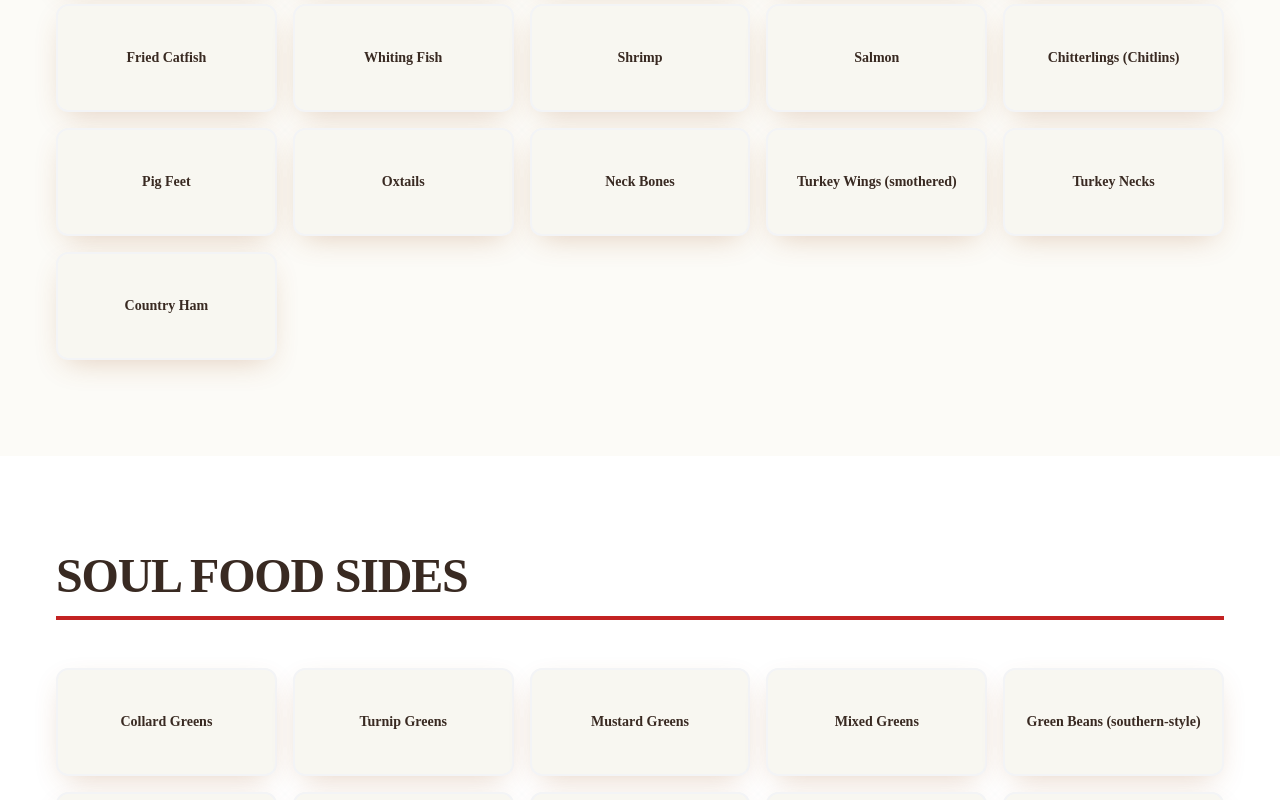
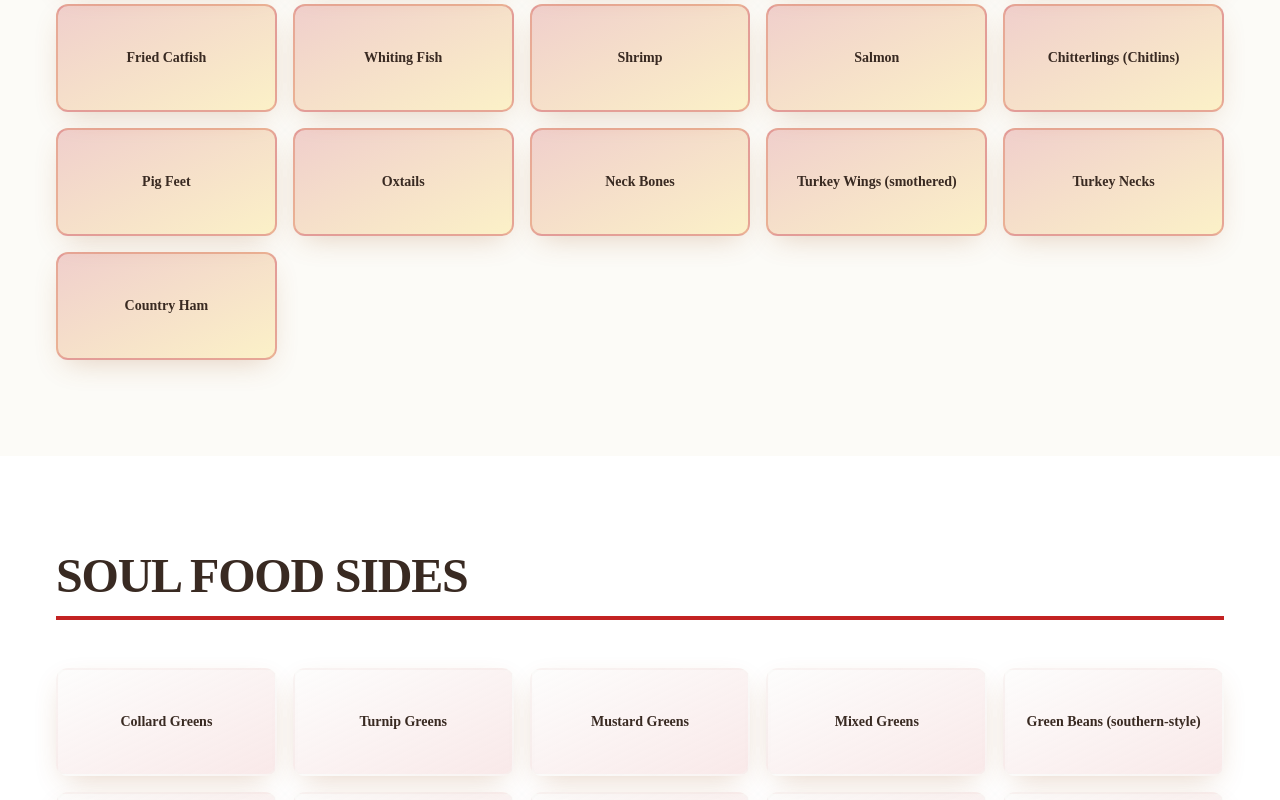
Before and after one commit to pythondev56/emmetts-soul-kitchen, a React (Vite) app: page /menu in a window 1280 px wide. Shown: the part 2540-3340 px from the top of the page. Built offline with nearby package versions, Linux system fonts and the light colour scheme.

Commit message:
Update menu cards to use theme-based gradient design

```diff
--- a/src/pages/Menu.tsx
+++ b/src/pages/Menu.tsx
@@ -190,7 +190,7 @@ const Menu = () => {
                 whileInView={{ opacity: 1, y: 0 }}
                 viewport={{ once: true }}
                 transition={{ duration: 0.4, delay: index * 0.05 }}
-                className="bg-card rounded-xl p-3 shadow-warm border-2 border-gray-100 hover:border-primary/50 hover:shadow-md transition-all"
+                className="bg-gradient-to-br from-primary/20 to-highlight/20 rounded-xl p-3 shadow-warm border-2 border-primary/30 hover:border-primary/70 hover:shadow-lg hover:scale-105 transition-all"
               >
                 <div className="flex items-center justify-center min-h-20">
                   <h3 className="font-heading font-bold text-sm text-foreground text-center">
@@ -228,7 +228,7 @@ const Menu = () => {
                 whileInView={{ opacity: 1, y: 0 }}
                 viewport={{ once: true }}
                 transition={{ duration: 0.4, delay: index * 0.05 }}
-                className="bg-card rounded-xl p-3 shadow-warm border-2 border-gray-100 hover:border-primary/50 hover:shadow-md transition-all"
+                className="bg-gradient-to-br from-secondary/20 to-primary/10 rounded-xl p-3 shadow-warm border-2 border-secondary/30 hover:border-secondary/70 hover:shadow-lg hover:scale-105 transition-all"
               >
                 <div className="flex items-center justify-center min-h-20">
                   <h3 className="font-heading font-bold text-sm text-foreground text-center">
```
